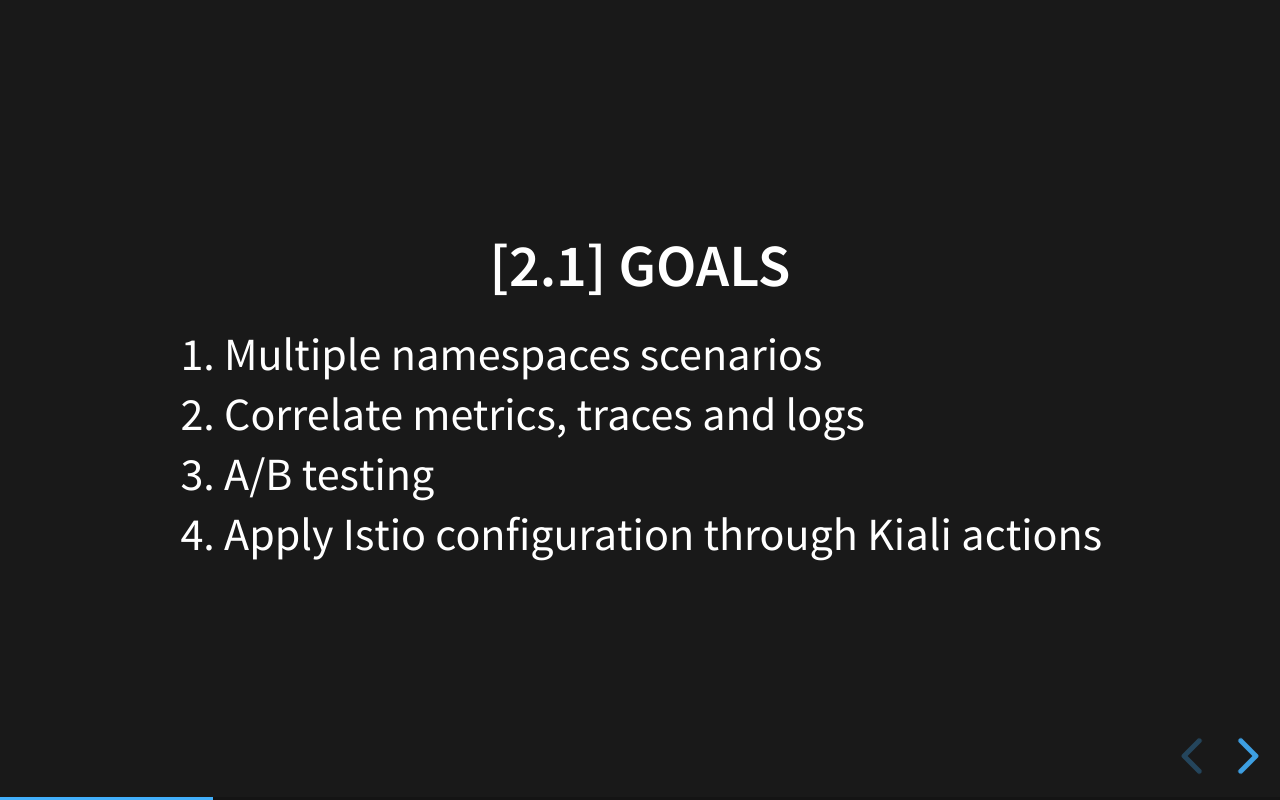
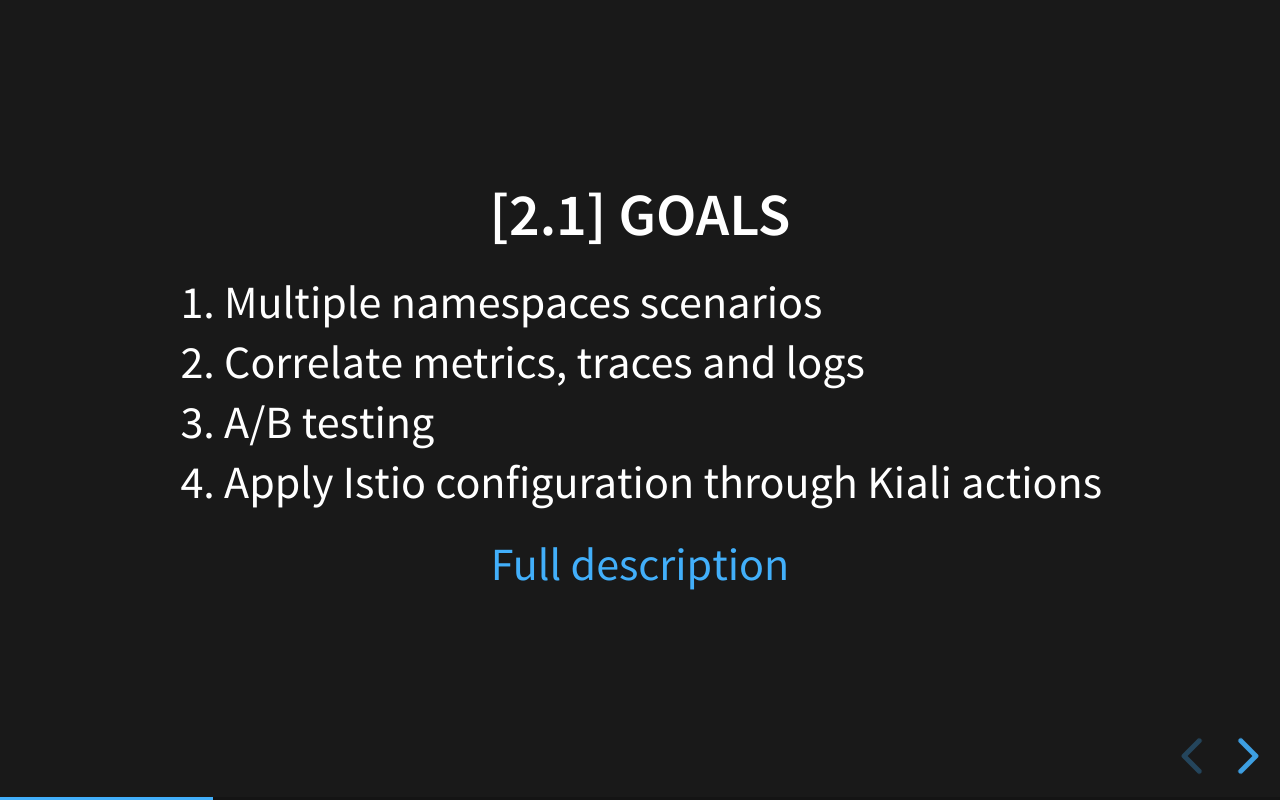
Before and after one commit to lucasponce/lucasponce.github.io, a website: page presentations/observability-in-action.html in a window 1280 px wide. Both pictures are taken after a click on the button "next slide". Drawn offline with Linux system fonts and the light colour scheme.

Commit message:
Add part 2 description link

```diff
--- a/presentations/observability-in-action.html
+++ b/presentations/observability-in-action.html
@@ -51,6 +51,9 @@
 						<li>A/B testing</li>
 						<li>Apply Istio configuration through Kiali actions</li>
 					</ol>
+					<p>
+						<a href="https://medium.com/kialiproject/kiali-observability-in-action-for-istio-service-mesh-69127f792103" target="_blank">Full description</a>
+					</p>
 				</section>
 
 				<section>
```
